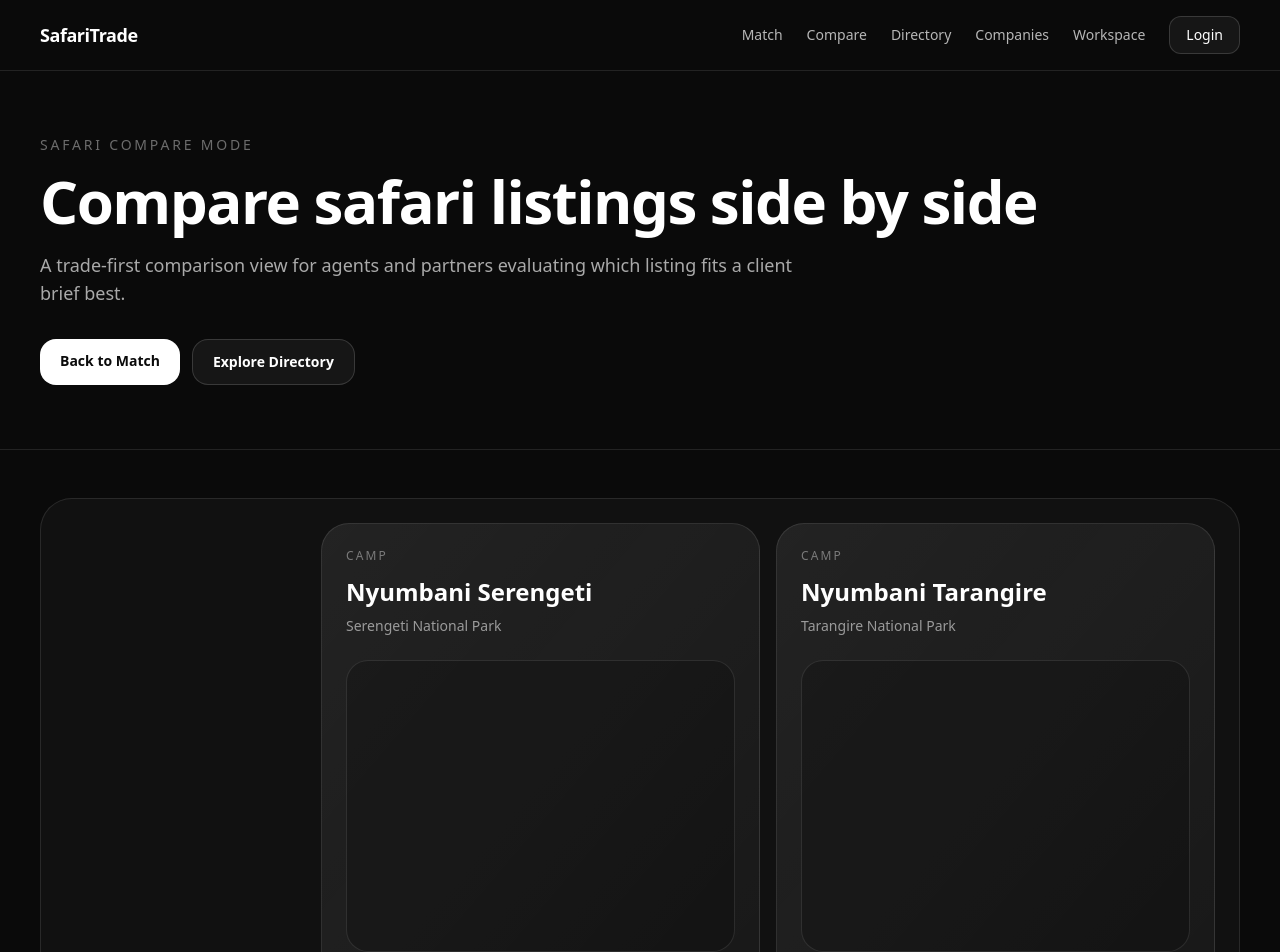
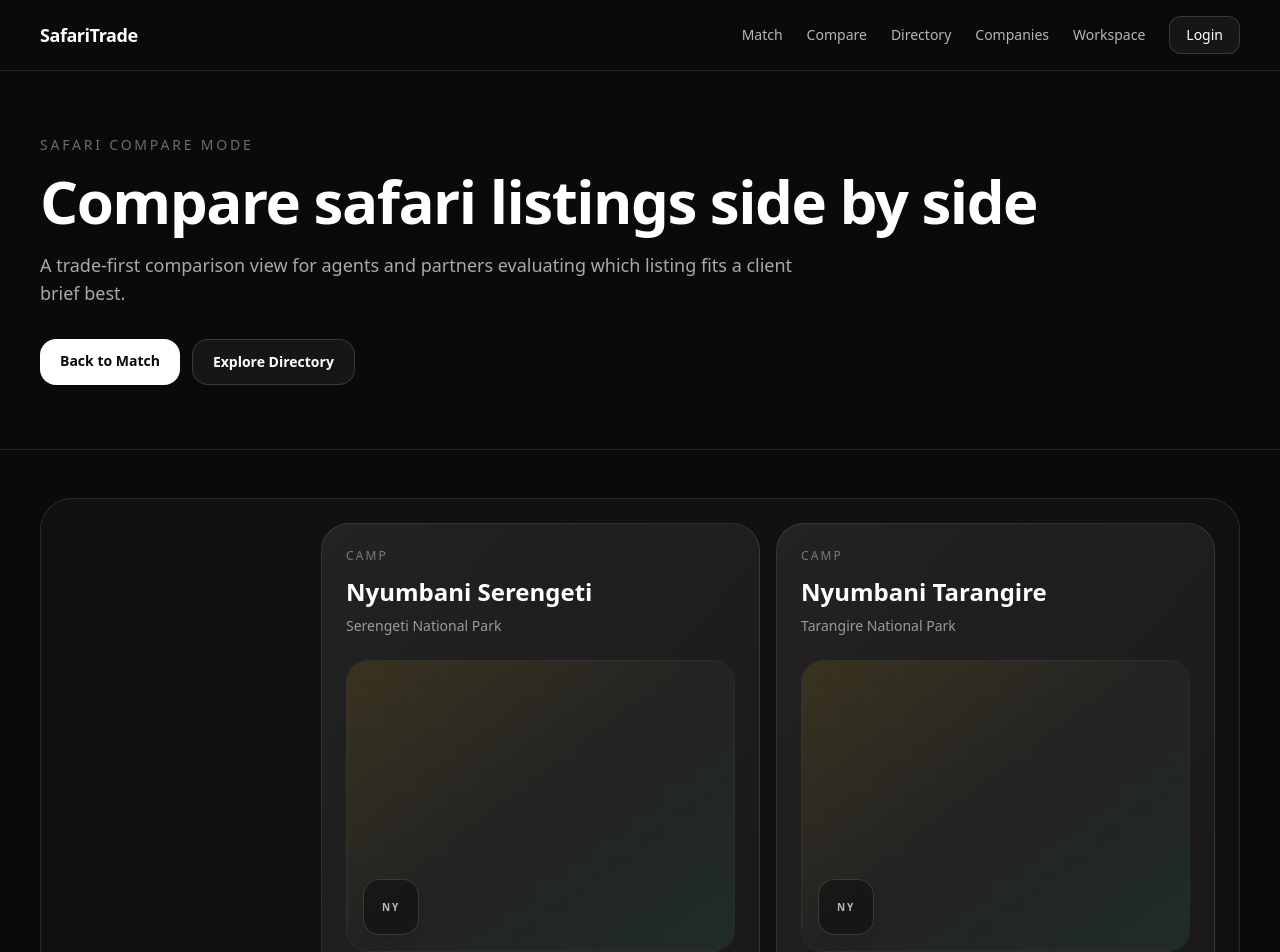
Before and after one commit to aisafarimarketing-ux/safari-trade-directory, a Next.js app: page /compare in a window 1280 px wide. Shown: the top 952 px of the page. Built offline with nearby package versions, Linux system fonts and the light colour scheme.

Commit message:
Update page.tsx

```diff
--- a/src/app/compare/page.tsx
+++ b/src/app/compare/page.tsx
@@ -3,17 +3,24 @@
 import { useSearchParams } from "next/navigation";
 import { listings } from "../../data/listings";
 import { companies } from "../../data/companies";
+import { isPublicListing } from "../../lib/listing-visibility";
 
 export default function ComparePage() {
   const searchParams = useSearchParams();
   const items = searchParams.get("items");
 
+  const defaultSlugs = ["nyumbani-serengeti", "nyumbani-tarangire"];
+
   const selectedSlugs = items
-    ? items.split(",").map((slug) => slug.trim()).filter(Boolean)
-    : ["nyumbani-serengeti", "nyumbani-tarangire"];
+    ? items
+        .split(",")
+        .map((slug) => slug.trim())
+        .filter(Boolean)
+    : defaultSlugs;
 
   const selectedListings = listings.filter(
-    (listing) => listing.published && selectedSlugs.includes(listing.slug),
+    (listing) =>
+      isPublicListing(listing) && selectedSlugs.includes(listing.slug),
   );
 
   const getCompanyName = (companySlug?: string) => {
@@ -63,7 +70,8 @@ export default function ComparePage() {
               Choose at least two listings to compare
             </h2>
             <p className="mt-4 max-w-2xl text-white/65">
-              Go back to Match Safari, select listings, and then open Compare Mode.
+              Go back to Match Safari, select listings, and then open Compare
+              Mode.
             </p>
 
             <div className="mt-8">
@@ -94,10 +102,46 @@ export default function ComparePage() {
                     <p className="text-xs uppercase tracking-[0.18em] text-white/40">
                       {listing.kind.replace("-", " ")}
                     </p>
-                    <h2 className="mt-3 text-2xl font-semibold">{listing.name}</h2>
-                    <p className="mt-2 text-sm text-white/55">{listing.location}</p>
+                    <h2 className="mt-3 text-2xl font-semibold">
+                      {listing.name}
+                    </h2>
+                    <p className="mt-2 text-sm text-white/55">
+                      {listing.location}
+                    </p>
 
-                    <div className="mt-6 aspect-[4/3] rounded-[22px] border border-white/10 bg-black/20" />
+                    <div className="mt-6 overflow-hidden rounded-[22px] border border-white/10 bg-black/20">
+                      <div className="relative aspect-[4/3] bg-neutral-900">
+                        {listing.coverImage ? (
+                          <>
+                            <img
+                              src={listing.coverImage}
+                              alt={`${listing.name} cover`}
+                              className="h-full w-full object-cover"
+                            />
+                            <div className="absolute inset-0 bg-gradient-to-t from-neutral-950 via-neutral-950/15 to-transparent" />
+                          </>
+                        ) : (
+                          <>
+                            <div className="absolute inset-0 bg-gradient-to-br from-amber-300/15 via-white/5 to-emerald-300/10" />
+                            <div className="absolute inset-0 bg-[linear-gradient(to_right,rgba(255,255,255,0.05)_1px,transparent_1px),linear-gradient(to_bottom,rgba(255,255,255,0.05)_1px,transparent_1px)] bg-[size:32px_32px] opacity-30" />
+                          </>
+                        )}
+
+                        <div className="absolute bottom-4 left-4 flex h-14 w-14 items-center justify-center overflow-hidden rounded-2xl border border-white/15 bg-black/35 shadow-lg backdrop-blur">
+                          {listing.logoImage ? (
+                            <img
+                              src={listing.logoImage}
+                              alt={`${listing.name} logo`}
+                              className="h-full w-full object-cover"
+                            />
+                          ) : (
+                            <span className="px-2 text-center text-[10px] font-semibold uppercase tracking-[0.18em] text-white/70">
+                              {listing.name.slice(0, 2)}
+                            </span>
+                          )}
+                        </div>
+                      </div>
+                    </div>
 
                     <div className="mt-6 flex flex-wrap gap-3">
                       <a
@@ -224,6 +268,14 @@ function CompareValue({ children }: { children: React.ReactNode }) {
 }
 
 function CompareTags({ items }: { items: string[] }) {
+  if (!items.length) {
+    return (
+      <div className="rounded-[24px] border border-white/10 bg-white/[0.03] p-4 text-sm text-white/55">
+        —
+      </div>
+    );
+  }
+
   return (
     <div className="rounded-[24px] border border-white/10 bg-white/[0.03] p-4">
       <div className="flex flex-wrap gap-2">
```
